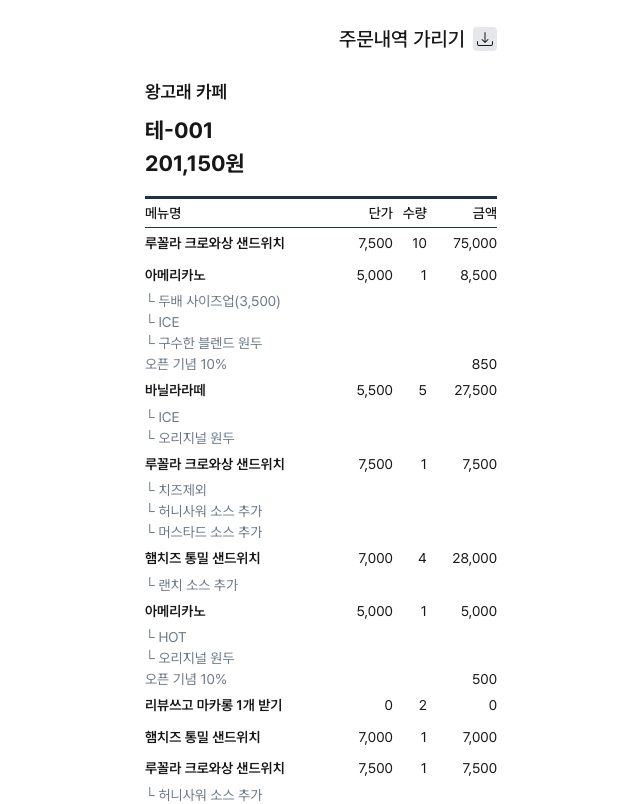
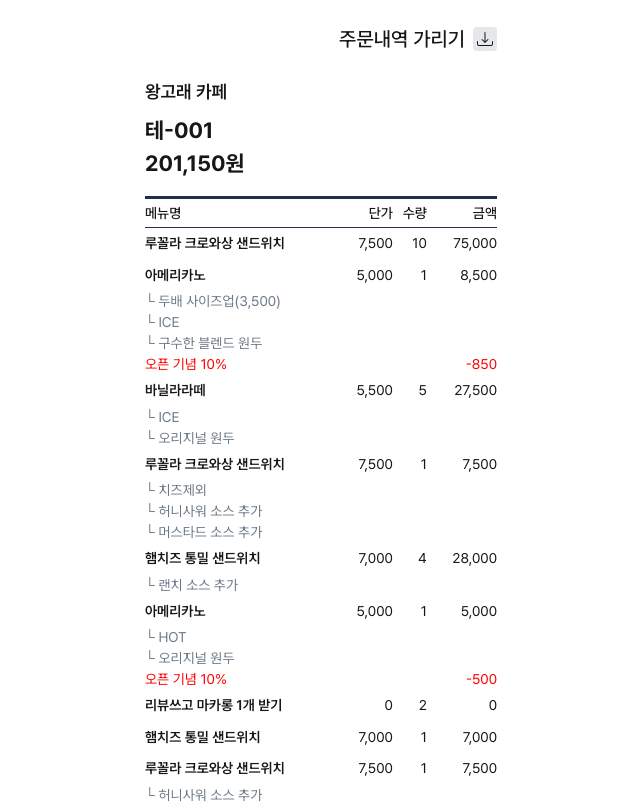
Before and after one commit to KimBeomGi/pre_order_web, a Next.js app in the folder order-web/: page /receipt/1000 in a window 1280 px wide. Shown: the top 804 px of the page, without its empty margins (319-959 px from the left). Built offline with nearby package versions, Linux system fonts and the light colour scheme.

Commit message:
html-to-image 를 이용한 영수증 다운로드

```diff
--- a/order-web/package.json
+++ b/order-web/package.json
@@ -11,7 +11,8 @@
   "dependencies": {
     "@types/web-push": "^3.6.4",
     "axios": "^1.16.0",
-    "next": "15.5.15",
+    "html-to-image": "^1.11.13",
+    "next": "^15.5.18",
     "react": "19.1.0",
     "react-dom": "19.1.0",
     "react-hot-toast": "^2.6.0",
@@ -26,7 +27,7 @@
     "@types/react": "^19",
     "@types/react-dom": "^19",
     "eslint": "^9",
-    "eslint-config-next": "15.5.15",
+    "eslint-config-next": "15.5.18",
     "tailwindcss": "^4",
     "typescript": "^5"
   }
--- a/order-web/src/components/pages/PageReceiptDetail.tsx
+++ b/order-web/src/components/pages/PageReceiptDetail.tsx
@@ -1,5 +1,11 @@
 "use client";
-import { useState, useEffect, useRef, Fragment } from "react";
+import React, {
+  useState,
+  useEffect,
+  useRef,
+  Fragment,
+  useCallback,
+} from "react";
 import { useParams } from "next/navigation";
 import toast from "react-hot-toast";
 import { BsDownload } from "react-icons/bs";
@@ -7,14 +13,36 @@ import { getReceiptData } from "@/app/api/store";
 import { ReceiptData } from "@/types/store";
 import receiptDataSkeleton from "@/temp_data/receiptDataSkeleton.json";
 
+import { toPng } from "html-to-image";
+
 export default function PageReceiptDetail() {
   const params = useParams();
   const receiptId = params?.id;
-  const receiptContent = useRef<HTMLDivElement>(null);
+  const receiptContentRef = useRef<HTMLDivElement>(null);
   const [orderContent, setOrderContent] =
     useState<ReceiptData>(receiptDataSkeleton);
   const [isHideOrderDetail, setIsHideOrderDetail] = useState(false);
 
+  // 영수증 다운로드
+  const receiptDownload = useCallback(() => {
+    if (receiptContentRef.current === null) {
+      return;
+    }
+
+    toPng(receiptContentRef.current, { cacheBust: true })
+      .then((dataUrl) => {
+        const link = document.createElement("a");
+        link.download = "my-image-name.png";
+        link.href = dataUrl;
+        link.click();
+        toast.success("결제 영수증 다운로드");
+      })
+      .catch((err) => {
+        console.log(err);
+      });
+  }, [receiptContentRef]);
+
+  // 영수증 데이터 받아오기
   async function handleGetReceiptData(id: number) {
     try {
       const data = await getReceiptData(id);
@@ -31,10 +59,10 @@ export default function PageReceiptDetail() {
     }
   }, [receiptId]);
   return (
-    <div className="p-[1.5em] min-h-screen">
+    <div className="pt-[1.5em] min-h-screen">
       <h1 className="sr-only">결제 영수증</h1>
       {/* 헤더부분 주문내역 가리기 */}
-      <div className="flex flex-row items-center justify-end gap-x-[0.5em]">
+      <div className="flex flex-row items-center justify-end gap-x-[0.5em] px-[1.5em]">
         <p
           className="cursor-pointer text-[1.25em] font-medium active:opacity-50 transition-opacity"
           onClick={() => {
@@ -46,14 +74,17 @@ export default function PageReceiptDetail() {
         <div
           className="cursor-pointer bg-[#E6E7EB] rounded-[0.25em] w-[1.5em] h-[1.5em] flex justify-center items-center active:opacity-50 transition-opacity"
           onClick={() => {
-            toast.success("결제 영수증 다운로드");
+            receiptDownload();
           }}
         >
           <BsDownload className="inline-block text-[1em]" />
         </div>
       </div>
       {/* 주문내역 */}
-      <div ref={receiptContent} className="recipt-content mt-[1.5em] mb-[2em]">
+      <div
+        ref={receiptContentRef}
+        className="recipt-content px-[1.5em] pt-[1.5em] pb-[2em] bg-[#FFFFFF]"
+      >
         {/* 상단 간단 요약 */}
         <div className="mb-[1rem]">
           <h2 className="font-semibold text-[1.125rem] mb-[0.5em]">
@@ -127,14 +158,13 @@ export default function PageReceiptDetail() {
                       return (
                         <tr className="" key={discountKey}>
                           <th
-                            className="text-left text-[#6C7A88] font-normal"
+                            className="text-left text-[#FF0000] font-normal"
                             colSpan={3}
                           >
                             {discount.content}
-
                           </th>
-                          <td className="text-right">
-                            {discount.amount.toLocaleString()}
+                          <td className="text-right font-normal text-[#FF0000]">
+                            {(discount.amount * -1).toLocaleString()}
                           </td>
                           {/* <td className="text-right">{option.price}</td> */}
                         </tr>
```
Also changed, not shown: 1 other file (tests, documents, lock files or other folders).
